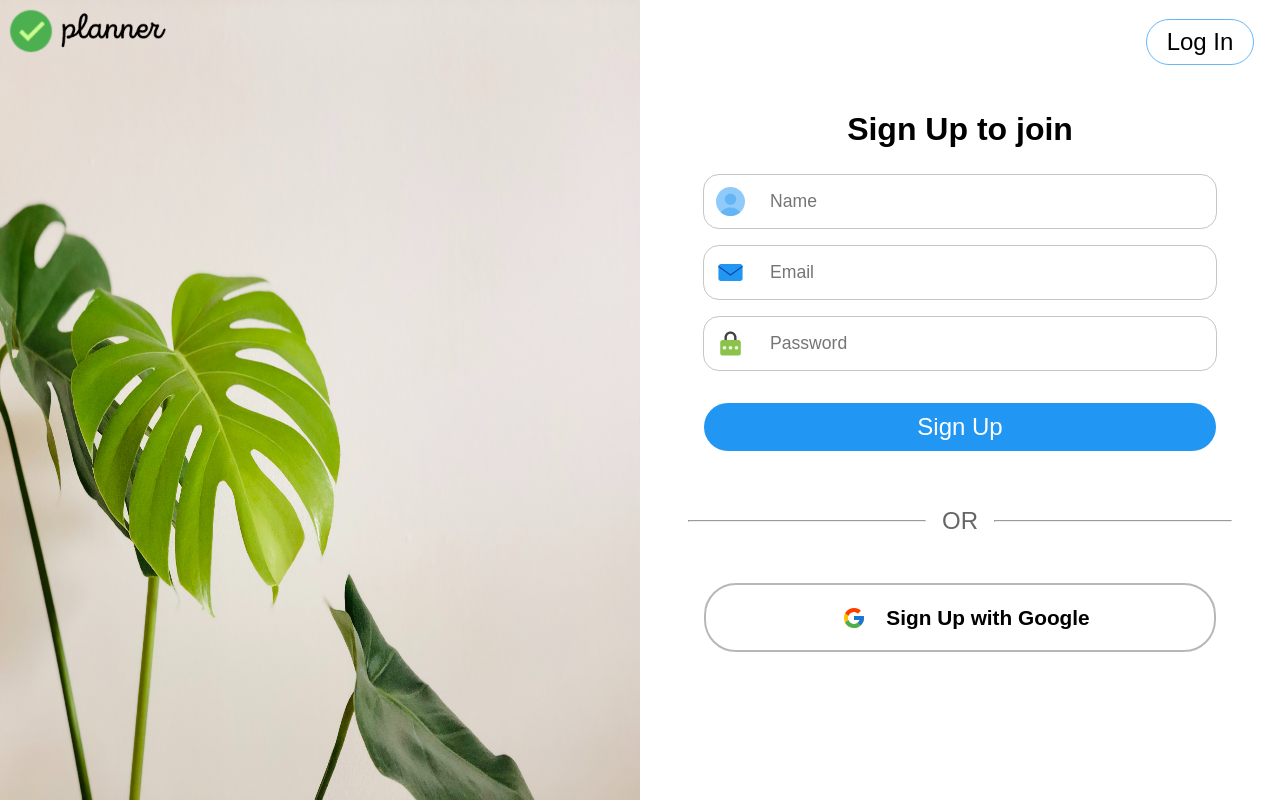
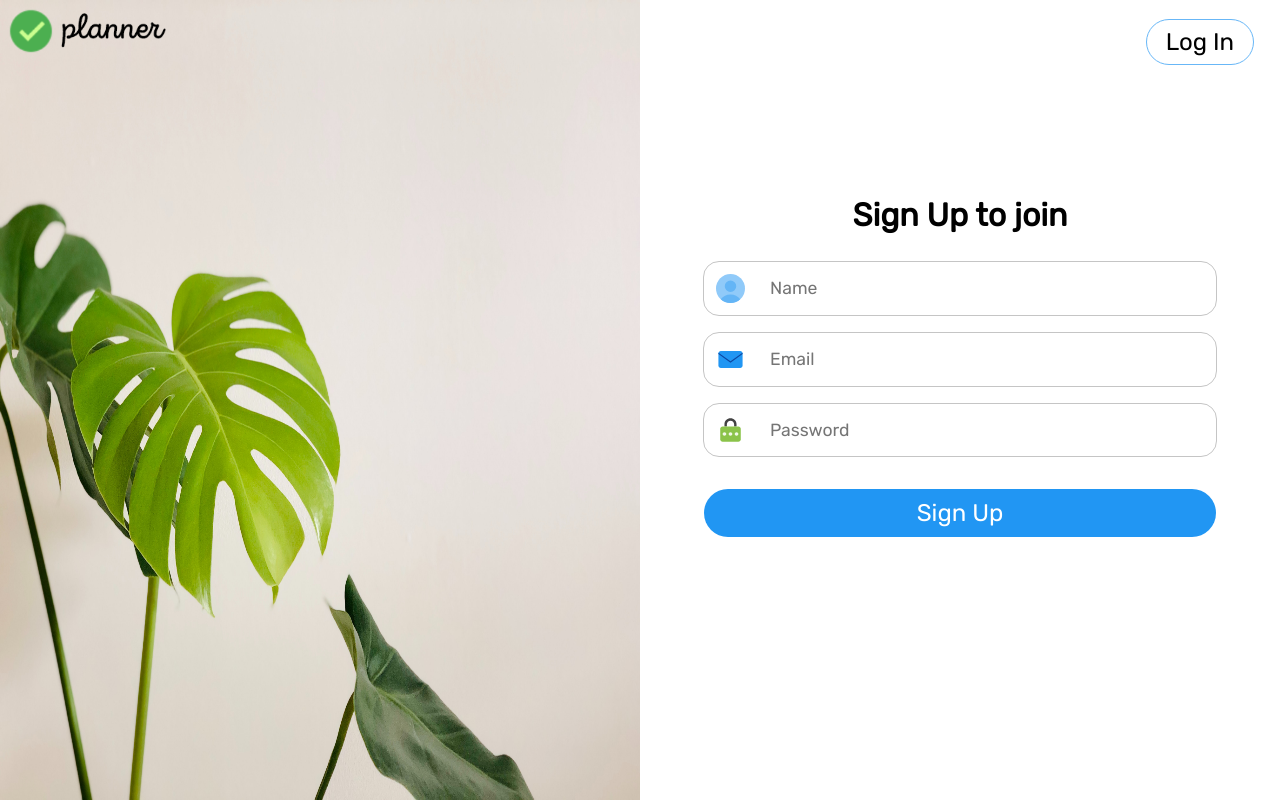
Before and after one commit to anushkakamalja/Personal-Planner, a Flask app: page /signup in a window 1280 px wide. Run offline with Flask 2, Linux system fonts and the light colour scheme.

Commit message:
Change font and minor modifications

```diff
--- a/project/static/css/landing_page.css
+++ b/project/static/css/landing_page.css
@@ -2,7 +2,8 @@
     padding: 0;
     margin: 0;
     box-sizing: border-box;
-    font-family:Arial, Helvetica, sans-serif;
+    /* font-family:Arial, Helvetica, sans-serif; */
+    font-family: 'Rubik', sans-serif;
   }
 
   body{
--- a/project/static/css/navbar.css
+++ b/project/static/css/navbar.css
@@ -2,7 +2,8 @@
   margin: 0;
   padding: 0;
   box-sizing: border-box;
-  font-family: Arial, Helvetica, sans-serif;
+  /* font-family: Arial, Helvetica, sans-serif; */
+  font-family: 'Rubik', sans-serif;
 }
 
 .navbar-header {
--- a/project/static/css/profile.css
+++ b/project/static/css/profile.css
@@ -8,7 +8,8 @@ html,body{
   background-attachment: fixed;
   display: flex;
   flex-direction: column;
-  font-family: sans-serif;
+  /* font-family: sans-serif; */
+  font-family: 'Rubik', sans-serif;
 }
 
 .header {
--- a/project/static/css/signup.css
+++ b/project/static/css/signup.css
@@ -1,3 +1,7 @@
+*{
+    font-family: 'Rubik', sans-serif;
+}
+
 .full{
     margin:0;
     left: 0;
@@ -46,9 +50,17 @@
     border-radius: 2rem;
     width: 17%;
     font-size: 1.5rem;
+    cursor: pointer;
+    transition: all 0.3s;
+}
+
+.signup button:hover{
+    background-color: #2196f3;
+    color: white;
 }
 
 h2{
+    margin-top: 7rem;
     text-align: center;
     width: 100%;
     font-size: 2rem;
--- a/project/templates/dashboard.html
+++ b/project/templates/dashboard.html
@@ -1,5 +1,7 @@
 {% extends 'base.html' %} {% block stylesheet %}
 <link rel="stylesheet" href="/static/css/dashboard.css" />
+<link rel="preconnect" href="https://fonts.gstatic.com">
+<link href="https://fonts.googleapis.com/css2?family=Rubik&display=swap" rel="stylesheet">
 {% endblock stylesheet %} {% block title %} Dashboard {% endblock title %} {%
 block content %}
 <div class="full">
--- a/project/templates/landing_page.html
+++ b/project/templates/landing_page.html
@@ -7,6 +7,8 @@
   <meta name="viewport" content="width=device-width, initial-scale=1.0">
   <link rel="stylesheet" href="/static/css/landing_page.css">
   <link rel="stylesheet" href="https://cdnjs.cloudflare.com/ajax/libs/font-awesome/4.7.0/css/font-awesome.min.css">
+  <link rel="preconnect" href="https://fonts.gstatic.com">
+<link href="https://fonts.googleapis.com/css2?family=Rubik&display=swap" rel="stylesheet">
   <title>Welcome</title>
 </head>
 
--- a/project/templates/login.html
+++ b/project/templates/login.html
@@ -5,6 +5,8 @@
     <meta http-equiv="X-UA-Compatible" content="IE=edge" />
     <meta name="viewport" content="width=device-width, initial-scale=1.0" />
     <link rel="stylesheet" href="/static/css/login.css" />
+    <link rel="preconnect" href="https://fonts.gstatic.com">
+    <link href="https://fonts.googleapis.com/css2?family=Rubik&display=swap" rel="stylesheet">
     <title>Login</title>
   </head>
   <body class="full">
@@ -44,7 +46,7 @@
               <a href="">Forgot Password?</a>
             </div>
           </div>
-          <div class="strike">
+          <!-- <div class="strike">
             <hr />
             <p>OR</p>
             <hr />
@@ -54,7 +56,7 @@
               <img src="/static/assets/icons/google_48px.svg" alt="" />
               <p>Log In with Google</p>
             </a>
-          </div>
+          </div> -->
         </form>
       </div>
       </div>
--- a/project/templates/signup.html
+++ b/project/templates/signup.html
@@ -5,6 +5,11 @@
     <meta http-equiv="X-UA-Compatible" content="IE=edge" />
     <meta name="viewport" content="width=device-width, initial-scale=1.0" />
     <link rel="stylesheet" href="/static/css/signup.css" />
+    <link rel="preconnect" href="https://fonts.gstatic.com" />
+    <link
+      href="https://fonts.googleapis.com/css2?family=Rubik&display=swap"
+      rel="stylesheet"
+    />
     <title>Sign Up</title>
   </head>
   <body class="full">
@@ -37,10 +42,15 @@
             </div>
             <div class="password">
               <img src="/static/assets/icons/password_48px.svg" alt="" />
-              <input type="password" name="password" id="" placeholder="Password" />
+              <input
+                type="password"
+                name="password"
+                id=""
+                placeholder="Password"
+              />
             </div>
             <button class="login-btn">Sign Up</button>
-            <div class="strike">
+            <!-- <div class="strike">
               <hr />
               <p>OR</p>
               <hr />
@@ -50,7 +60,7 @@
                 <img src="/static/assets/icons/google_48px.svg" alt="" />
                 <p>Sign Up with Google</p>
               </a>
-            </div>
+            </div> -->
           </form>
         </div>
       </div>
```
Also changed, not shown: project/static/css/login.css (+13 -0 lines), project/templates/base.html (+13 -14 lines), project/templates/profile.html (+7 -2 lines), project/db.sqlite.
